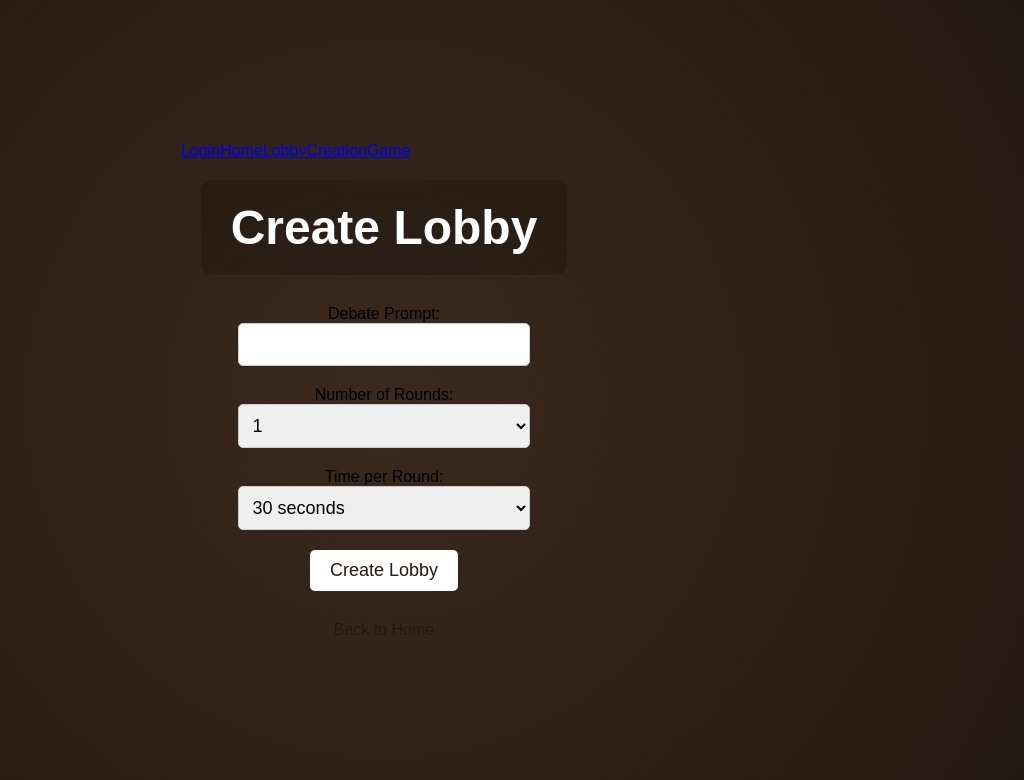
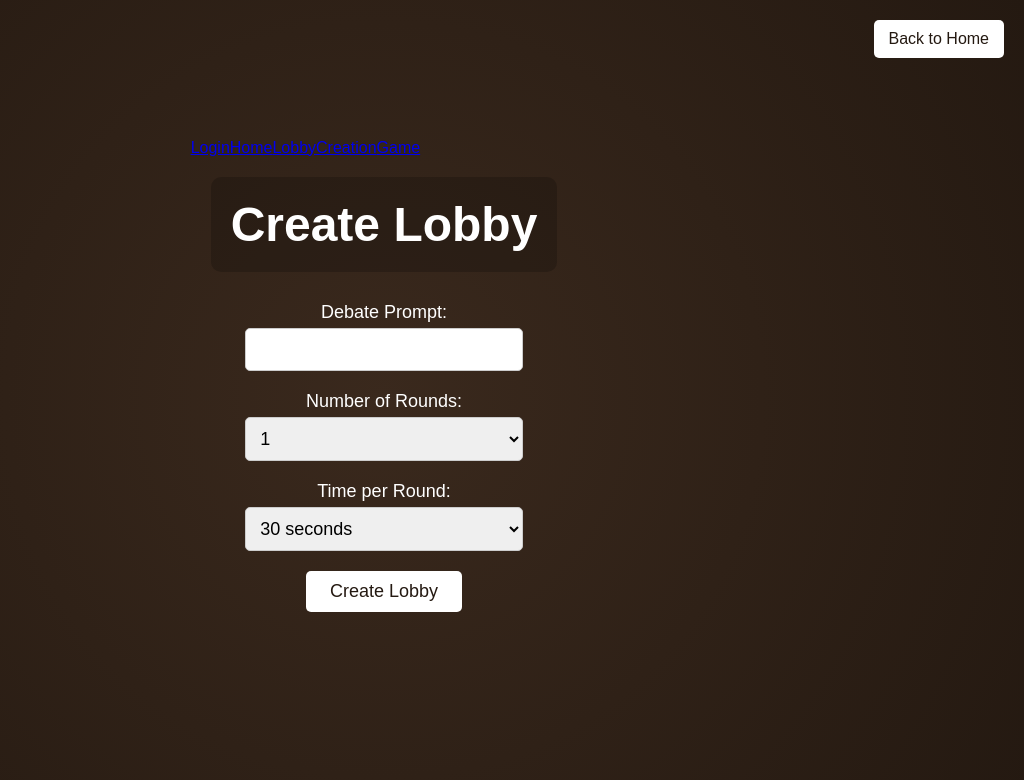
Before and after one commit to Kasataya/HACKDEARBORNPROJECT, a React (Create React App) app in the folder my-app/: page /lobbyCreation in a window 1280 px wide. Shown: the top 780 px of the page, without its empty margins (256-1280 px from the left). Built offline with nearby package versions, Linux system fonts and the light colour scheme.

Commit message:
lobby creation updated

```diff
--- a/my-app/src/pages/LobbyCreation/LobbyCreation.css
+++ b/my-app/src/pages/LobbyCreation/LobbyCreation.css
@@ -34,11 +34,13 @@
     width: 80%; /* Adjust as needed */
 }
 
-.prompt, .rounds, .time {
-    font-size: 18px;
-    color: #fff;
-    margin: 0;
+.form-group label {
+    display: block; /* Make labels take full width */
+    margin-bottom: 5px; /* Space between label and input/select */
+    font-size: 18px; /* Font size for labels */
+    color: #ffffff; /* Change color to fit your design */
 }
+
 .prompt-input, .rounds-select, .time-select {
     width: 100%;
     padding: 10px;
@@ -56,6 +58,7 @@
     font-size: 18px;
     cursor: pointer;
     margin: 10px 0;
+    width: 45%;
 }
 
 .create-lobby-button:hover {
@@ -69,7 +72,15 @@
 }
 
 .back-button {
-    text-decoration: none;
+    position: absolute; /* Position the button absolutely */
+    top: 20px; /* Distance from the top */
+    right: 20px; /* Distance from the right */
+    background-color: #ffffff;
     color: #241911;
+    border: none;
+    border-radius: 5px;
+    padding: 10px 15px;
     font-size: 16px;
+    cursor: pointer;
+    text-decoration: none; /* Remove underline from the link */
 }
--- a/my-app/src/pages/LobbyCreation/LobbyCreation.js
+++ b/my-app/src/pages/LobbyCreation/LobbyCreation.js
@@ -16,6 +16,7 @@ function LobbyCreation() {
 
   return (
     <div className="lobby-creation-container">
+      <Link to="/home" className="back-button">Back to Home</Link>
       <header className="header">
         <h1 className="title">Create Lobby</h1>
       </header>
@@ -62,7 +63,6 @@ function LobbyCreation() {
         </form>
       </main>
       <footer className="footer">
-        <Link to="/" className="back-button">Back to Home</Link>
       </footer>
     </div>
   );
```
